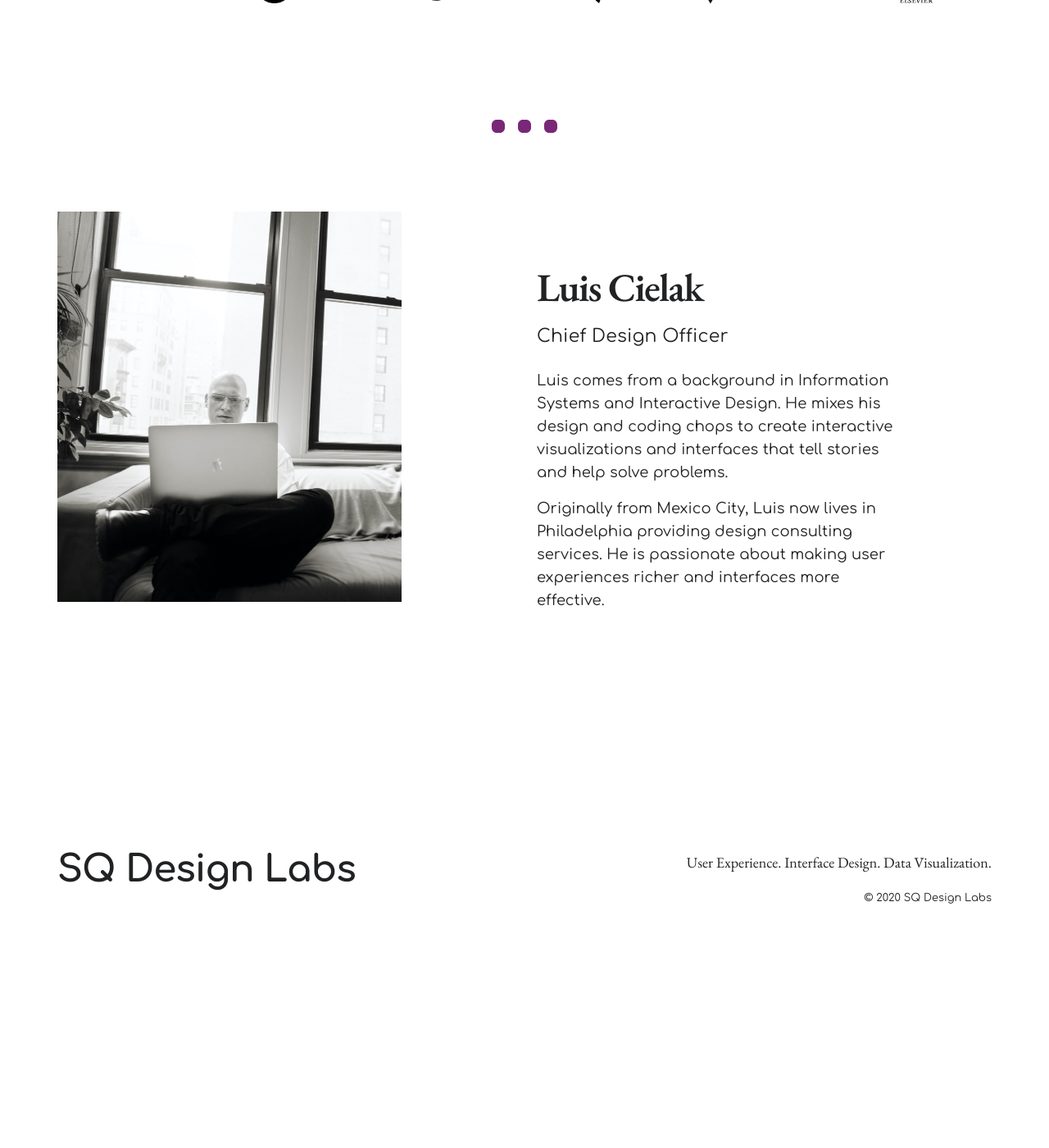
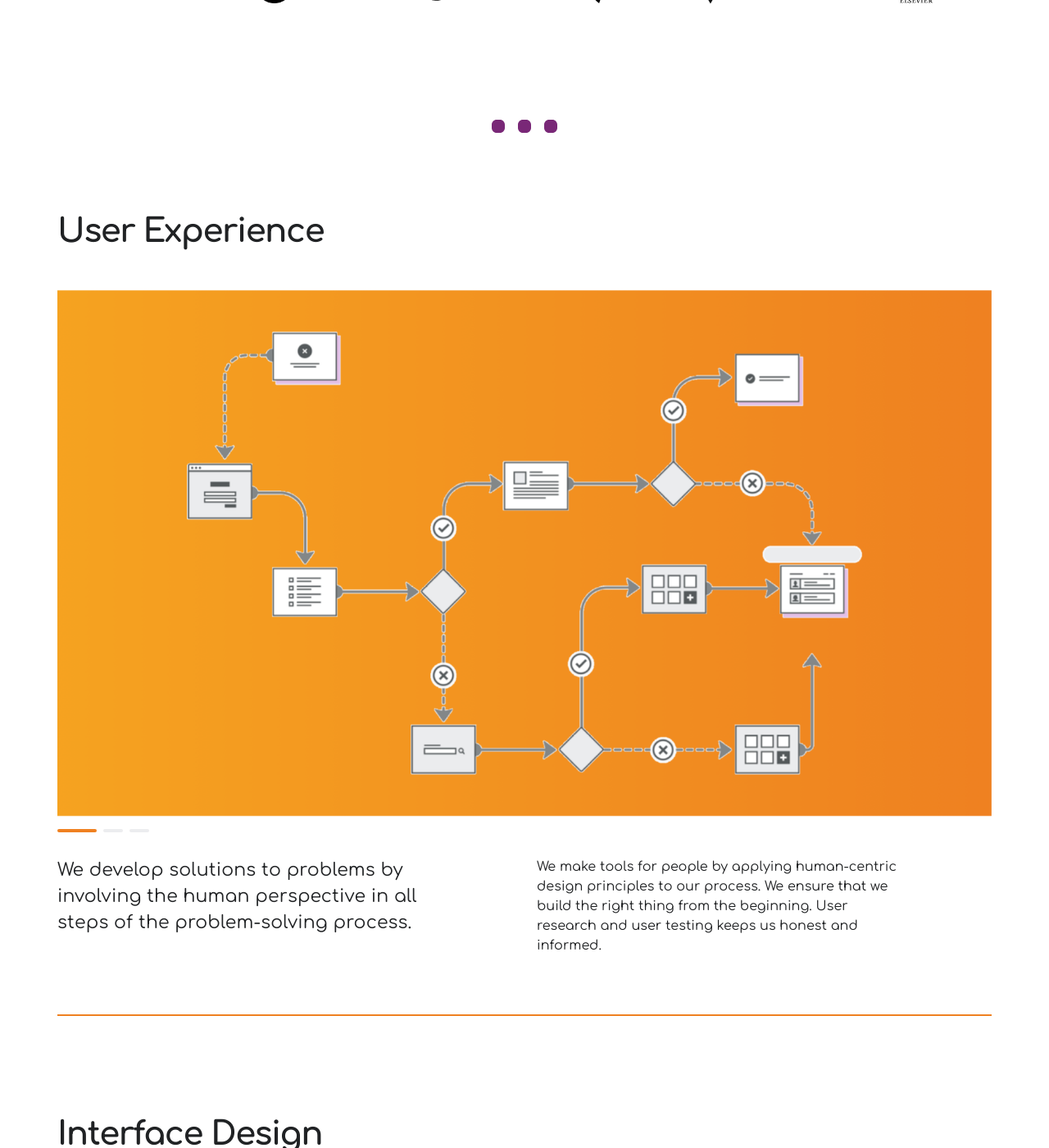
Before and after one commit to luiscielak/sqdesignlabs, a Jekyll site: the page built from index.html, in a window 1280 px wide and 1400 px high, scrolled down 1731 px. Shown: the whole window at 82% size. Built offline with Jekyll 4.4.1, drawn with Linux system fonts in a browser that asks for light colours; nearby versions of some CDN libraries; before the commit the page ends 2919 px from its top, so only the background shows below that; some of the changed text lies outside the part shown.

Commit message:
Add project placeholder images for sliders

```diff
--- /dev/null
+++ b/_projects/interface-design.md
@@ -0,0 +1,11 @@
+---
+title: Interface Design
+subtitle: UI
+description: The elements of a User Interface (UI) serve as the conduit between people and technology. Simple and clean interfaces increase product quality and ease of use. This is our motto.
+featured_image: ui-01.png
+accent_color: '#792877'
+gallery_images:
+  - ui-01.png
+  - ui-02.png
+  - ui-03.png
+---
--- /dev/null
+++ b/_projects/user-experience.md
@@ -0,0 +1,11 @@
+---
+title: User Experience
+subtitle: We develop solutions to problems by involving the human perspective in all steps of the problem-solving process.
+description: We make tools for people by applying human-centric design principles to our process. We ensure that we build the right thing from the beginning. User research and user testing keeps us honest and informed.
+featured_image: ux-01.png
+accent_color: '#EF8121'
+gallery_images:
+  - ux-01.png
+  - ux-02.png
+  - ux-03.png
+---
--- a/index.html
+++ b/index.html
@@ -44,6 +44,35 @@ featured_image: /images/social.jpg
 	{% include component-divbar.html %}
 
 
+	<section class="listing">
+		<div class="wrap">
+
+			{% for project in site.projects reversed %}
+
+			{% if project.accent_color %}{% capture accent_color %}{{ project.accent_color }}{% endcapture %}{% endif %}
+
+			<article class="project__preview">
+				<h3 class="project__title"><a href="{{ project.url | relative_url }}" style="--accent: {{ accent_color }}">{{ project.title }}</a></h3>
+
+				<div class="project__images owl-carousel" style="--accent: {{ accent_color }}">
+					{% for image in project.gallery_images %}
+					<img src="{{ '/images/projects/' | relative_url}}{{ image }}" alt="" class="project__image">
+					{% endfor %}
+				</div>
+
+				<div class="project__content grid" style="border-color: {{ accent_color }}">
+					<p class="project__subtitle subtitle--light">{{ project.subtitle }}</p>
+					<p class="project__description --small">
+						{{ project.description }}
+					</p>
+				</div>
+			</article>
+
+			{% endfor %}
+		</div>
+	</section>
+
+
 	{% include section__about.html %}
 
 </div>
```
Also changed, not shown: _projects/data-visualization.md (added, +11 -0 lines), _projects/demo-project.md (renamed from _projects/2019-07-24-demo-project.md, +1 -0 lines), images/projects/dataviz-01.png (added), images/projects/dataviz-02.png (added), images/projects/dataviz-03.png (added), images/projects/ui-01.png (added), images/projects/ui-02.png (added), images/projects/ui-03.png (added), images/projects/ux-01.png (added), images/projects/ux-02.png (added), images/projects/ux-03.png (added).
